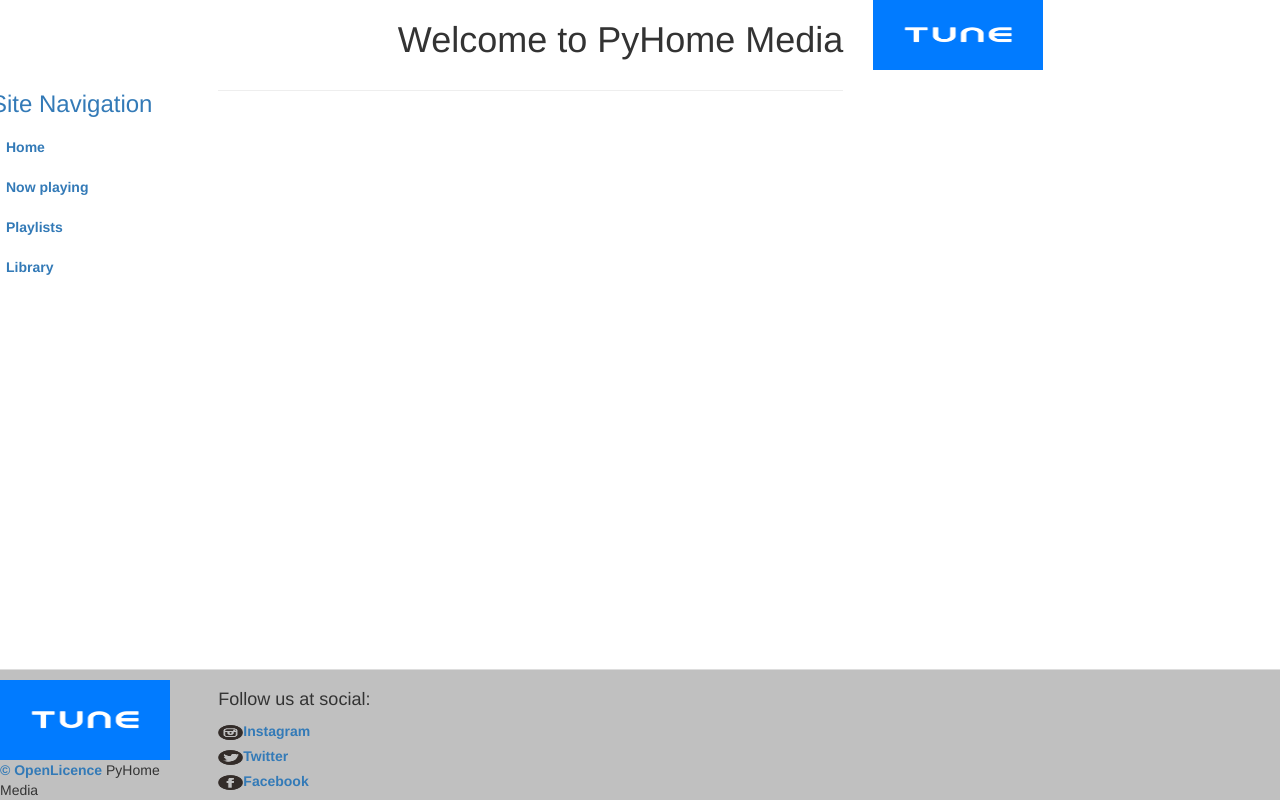
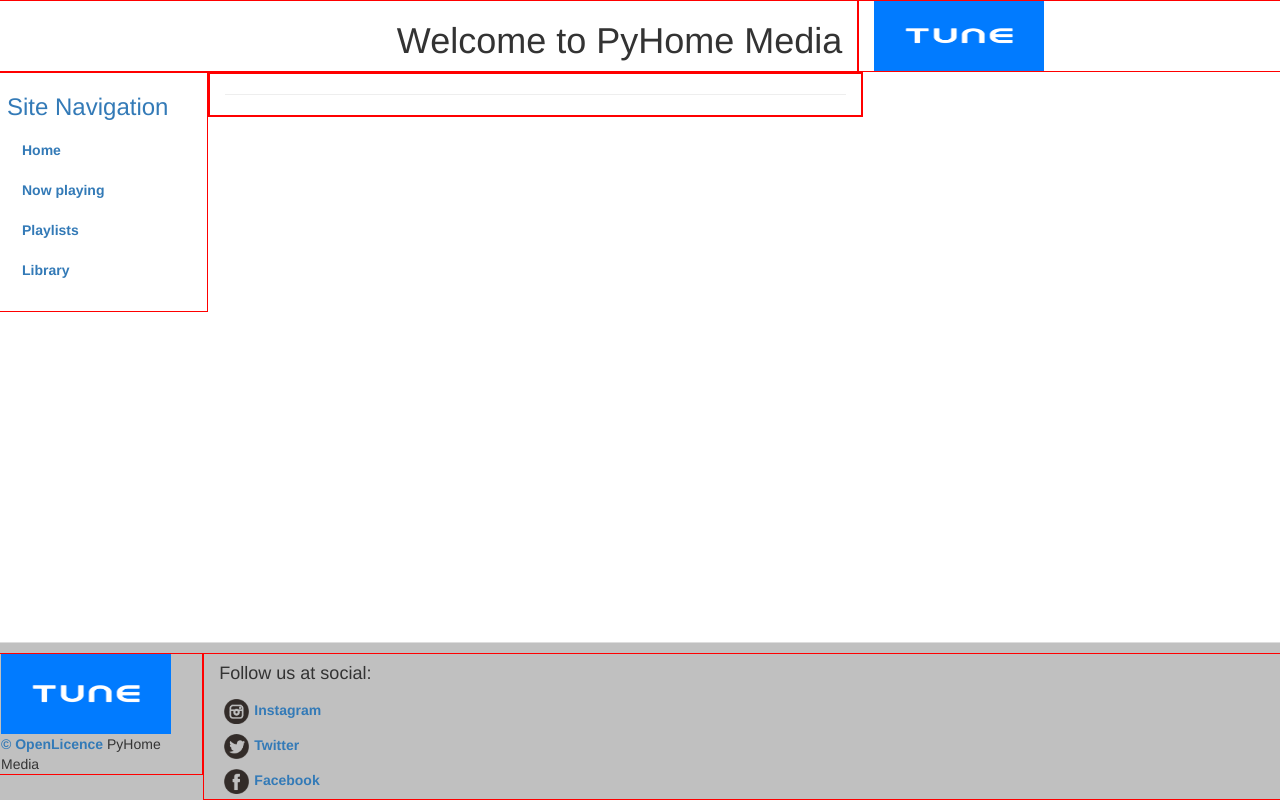
Before and after one commit to od210291jpv/PyHomeMedia, a Django app: page / in a window 1280 px wide. Run offline with Django 3.2, Linux system fonts and the light colour scheme; parts of the project's set-up code (start-up, migrations or seed data) failed here and were passed over; some libraries are stand-ins or nearby versions.

Commit message:
Updated styles, modified tracklist

```diff
--- a/source/src/Home/Home/static/css/main.css
+++ b/source/src/Home/Home/static/css/main.css
@@ -16,22 +16,19 @@
 
 /*Social icons in footer*/
 #Instagram {
-padding-top: 5px;
-padding-bottom: 5px;
+margin: 5px;
 }
 
 #Twitter {
-padding-top: 5px;
-padding-bottom: 5px;
+margin: 5px;
 }
 
 #Facebook {
-padding-top: 5px;
-padding-bottom: 5px;
+margin: 5px;
 }
 
 /*Side navigation menu*/
 
 #navigation{
-padding-left: 5px;
+margin-left: 5px;
 }
--- a/source/src/Home/Home/templates/index_new.html
+++ b/source/src/Home/Home/templates/index_new.html
@@ -4,7 +4,7 @@
 <head>
     <meta charset="UTF-8">
     <title>Title</title>
-    <!--<style type="text/css">.col-xs-4, .col-xs-8, .col-xs-1, .col-xs-2, .col-xs-10, .col-xs-12, .col-xs-1, .col-xs-6, .col-xs-3 {border:1px solid red;}</style>-->
+    <style type="text/css">.col-xs-4, .col-xs-8, .col-xs-1, .col-xs-2, .col-xs-10, .col-xs-12, .col-xs-1, .col-xs-6, .col-xs-3 {border:1px solid red;}</style>
     <style type="text/css">
         #footer {
         background: silver
```
Also changed, not shown: source/src/Home/Home/templates/main.html (+12 -12 lines).
